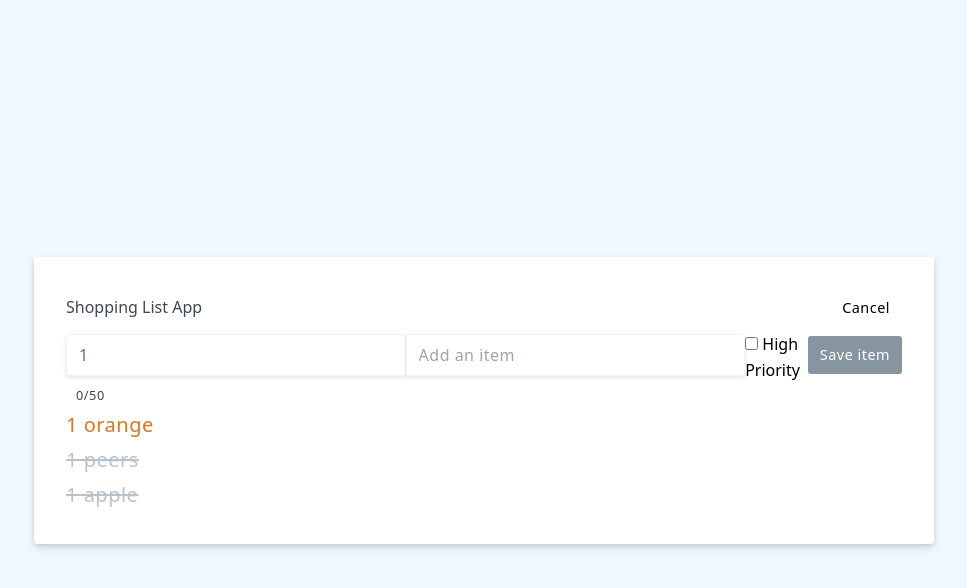
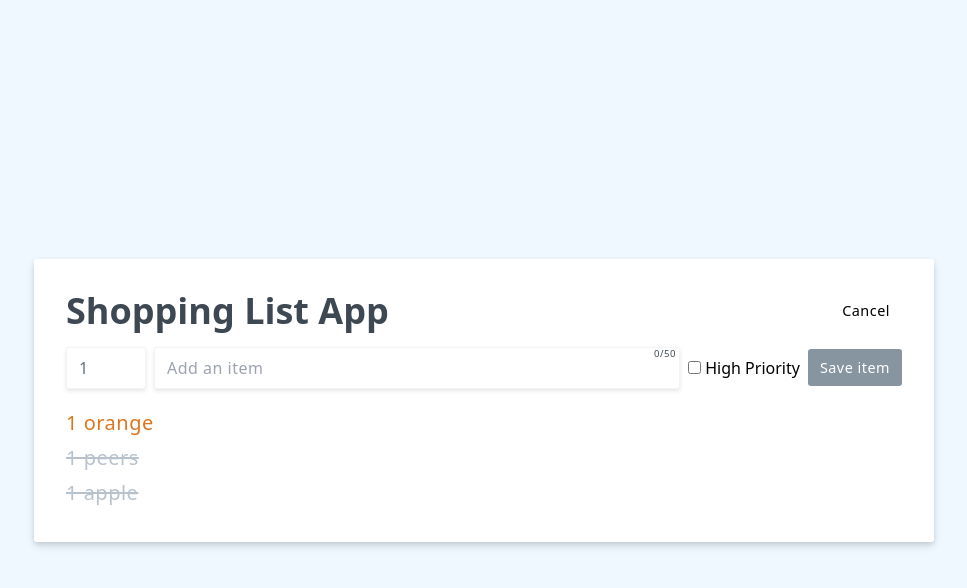
Before and after one commit to alanb4rt/vue-project, a Vue app: page / in a window 1280 px wide. Both pictures are taken after a click on the button "Show". Shown: the top 588 px of the page, without its empty margins (156-1123 px from the left). Built offline with nearby package versions, Linux system fonts and the light colour scheme.

Commit message:
fix style

```diff
--- a/src/App.vue
+++ b/src/App.vue
@@ -44,27 +44,30 @@ const togglePurchased = (item) => {
 
 <template>
   <div class="header">
-    <h1>{{ header }}</h1>
+    <h1 class="text-4xl font-bold">{{ header }}</h1>
     <button class="btn" v-if="editing" @click="doEdit">Cancel</button>
     <button class="btn btn-primary" v-else @click="doEdit">Show</button>
   </div>
   <form class="add-item-form" v-if="editing" @submit.prevent="addItem">
-    <input type="number" v-model.number="newItem.count" min="1" max="99" required />
+    <input type="number" class="w-20" v-model.number="newItem.count" min="1" max="99" required />
+    <div class="relative flex-1">
       <input
         type="text"
+        class="w-full"
         v-model.trim="newItem.label"
         placeholder="Add an item"
         maxlength="50"
         required
       />
-    <label>
+      <p class="counter" v-if="editing">{{ characterCount }}/50</p>
+    </div>
+    <label class="w-fit">
       <input type="checkbox" v-model="newItemHighPriority" />
       High Priority
     </label>
     <button class="btn btn-primary" :disabled="newItem.label.length <= 0">Save item</button>
   </form>
-  <p class="counter">{{ characterCount }}/50</p>
-  <ul>
+  <ul id="shopping-list">
     <li
       v-for="item in reversedItems"
       :key="item.id"
--- a/src/style.css
+++ b/src/style.css
@@ -27,9 +27,12 @@ body {
 }
 
 .counter {
-  font-size: 0.8rem;
-  padding-left: 10px;
-  padding-right: 10px;
+  position: absolute;
+  top: 0;
+  right: 0;
+  font-size: 0.6rem;
+  padding: 2px 4px;
+  line-height: 1;
 }
 
 #app {
@@ -104,10 +107,12 @@ li input {
   display: flex;
   align-items: center;
   justify-content: space-between;
+  flex-wrap: wrap;
+  gap: 8px;
+  margin-bottom: 1rem;
 }
 
 .add-item-form input {
-  width: 70%;
   border-radius: 3px;
   box-shadow: 0 2px 4px 0 rgba(0, 0, 0, 0.1);
   border: 1px solid #f1f5f8;
@@ -116,7 +121,6 @@ li input {
   box-sizing: border-box;
   font-size: 1rem;
   letter-spacing: 0.5px;
-  margin: 0.5rem 0;
 }
 
 .btn {
```
Lines whose indentation alone changed are shown as unchanged.
